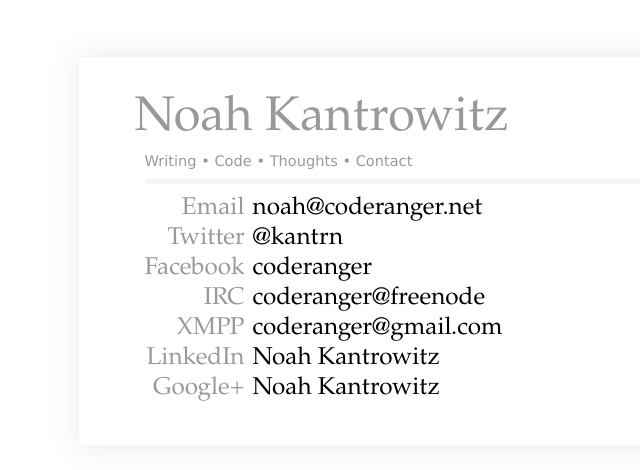
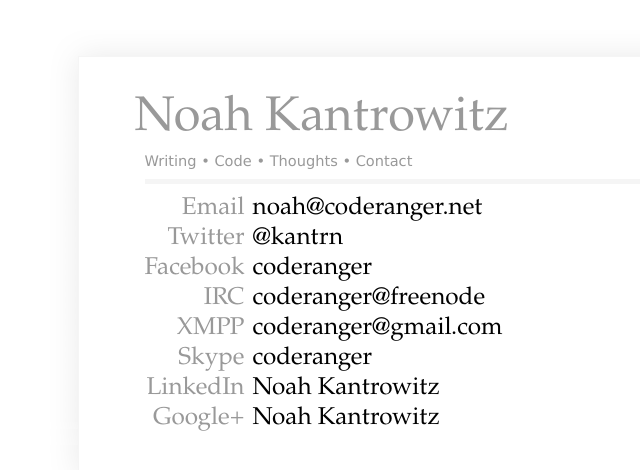
Before and after one commit to coderanger/coderanger.net, a Jekyll site: the page built from contact.html, in a window 1280 px wide. Shown: the top 470 px of the page, without its empty margins (144-784 px from the left). Built offline with Jekyll 4.4.1, drawn with Linux system fonts in a browser that asks for light colours; nearby versions of some CDN libraries; some web fonts are replaced; Markdown is read by kramdown in place of the engine named in the settings.

Commit message:
Add Skype username.

```diff
--- a/contact.html
+++ b/contact.html
@@ -30,6 +30,11 @@
     &nbsp;
   </p>
   <p>
+    <span class="label">Skype</span>
+    <span class="value"><a rel="external" href="skype:coderanger?chat">coderanger</a></span>
+    &nbsp;
+  </p>
+  <p>
     <span class="label">LinkedIn</span>
     <span class="value"><a rel="external" href="http://www.linkedin.com/in/noahkantrowitz">Noah Kantrowitz</a></span>
     &nbsp;
```
